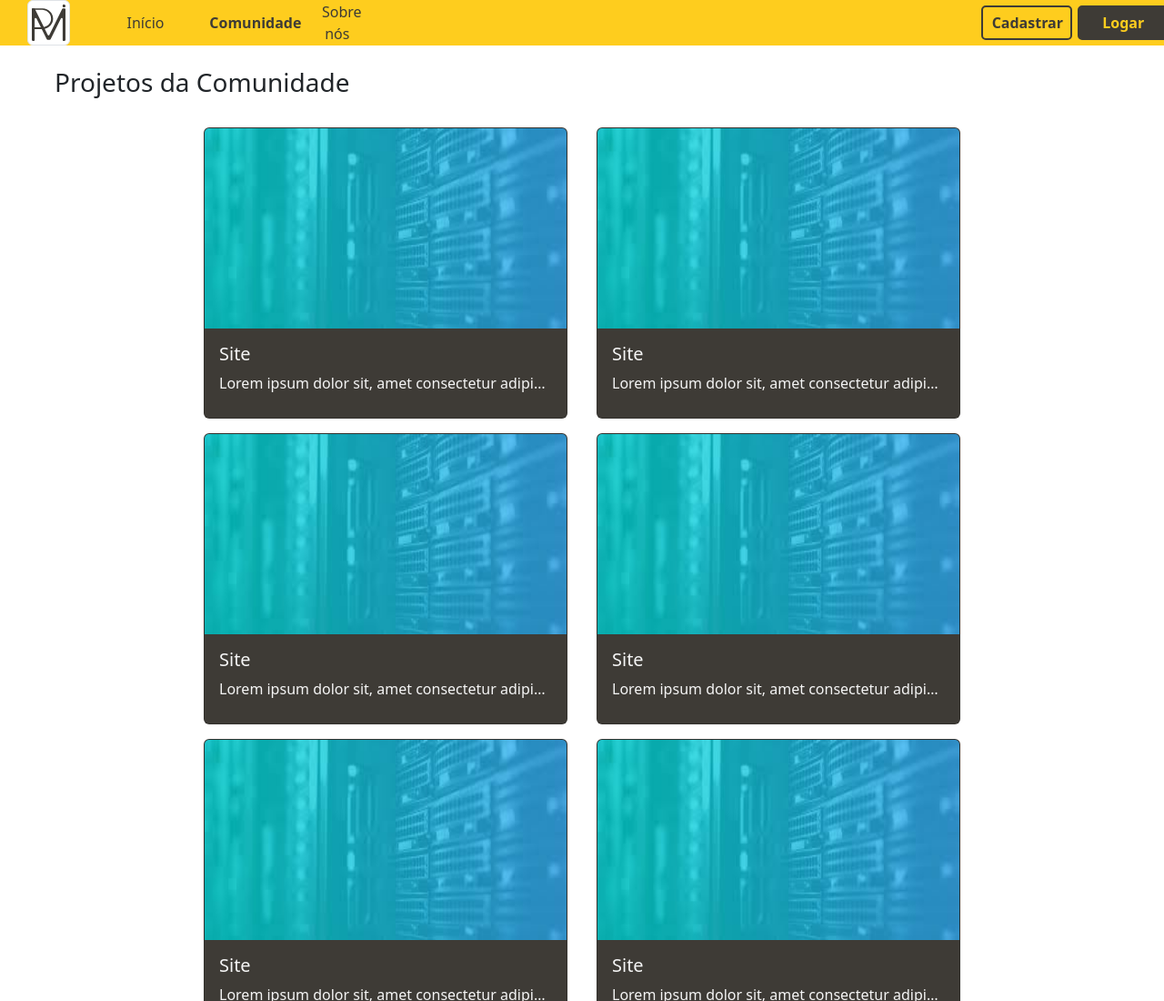
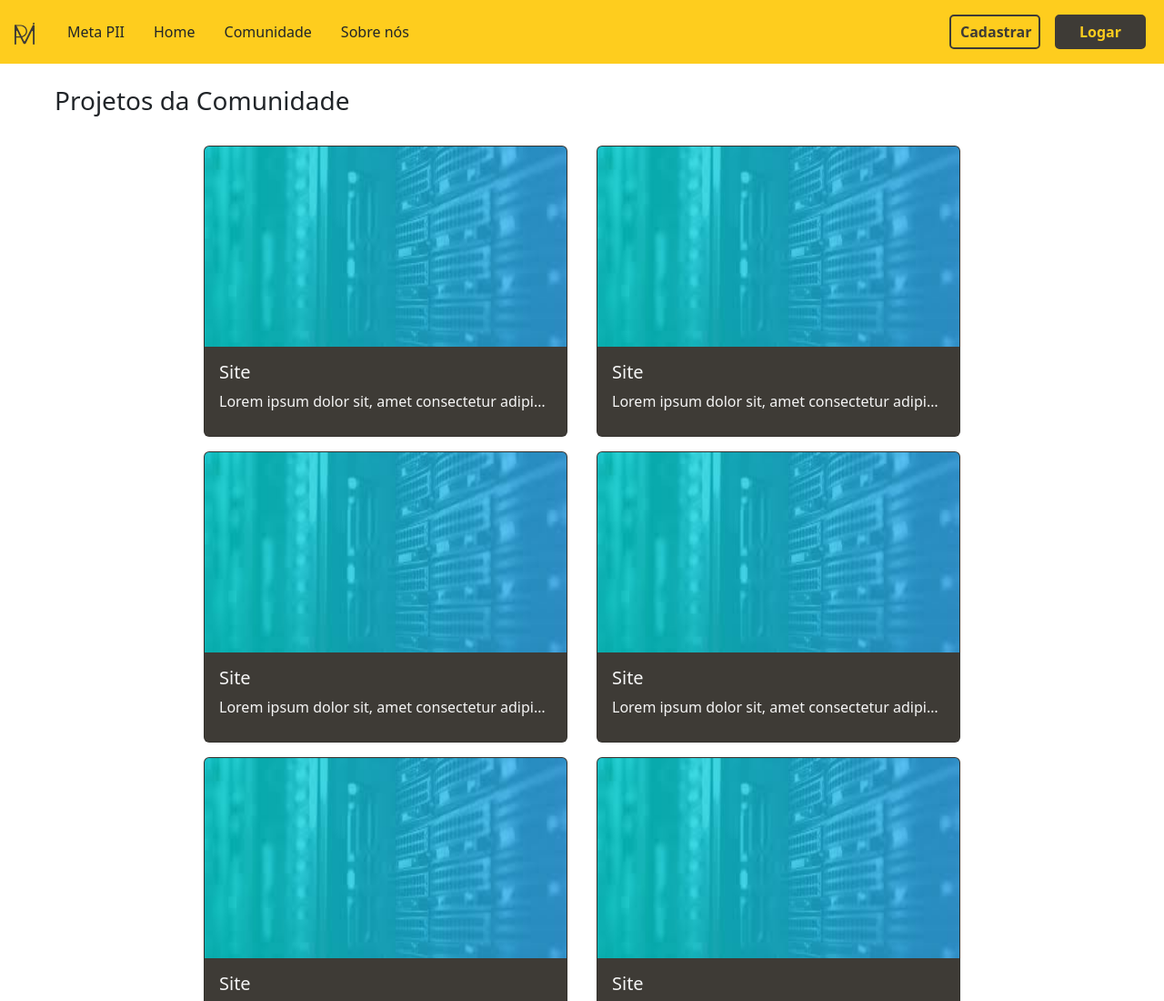
Before and after one commit to barros-carlos/MetaPII, a plain HTML site: page comunidade.html in a window 1280 px wide. Shown: the top 1100 px of the page at 91% size. Drawn offline with nearby package versions, Linux system fonts and the light colour scheme.

Commit message:
modified:   comunidade.html 	modified:   index.html 	modified:   sobre-nos.html

```diff
--- a/comunidade.html
+++ b/comunidade.html
@@ -15,16 +15,25 @@
 </head>
 
 <body>
-    <div class="container-fluid sticky-top text-center ">
-        <div id="navbar" class="row align-items-center">
-            <div class="col-lg-1"><img id="imagem-logo" class="img-thumbnail" src="Imagens/metaPii-Logo.svg" alt="Logo Meta PII"></div>
-            <div class="col-lg-1"><a id="inicio" href="index.html">Início</a></div>
-            <div class="col-lg-1"><a id="comunidade" href="comunidade.html" style="font-weight:800">Comunidade</a></div>
-            <div class="col-lg-1"><a id="sobre-nos" href="sobre-nos.html">Sobre nós</a></div>
-            <div class="col-lg-1 offset-lg-6"><button id="botao-cadastrar">Cadastrar</button></div>
-            <div class="col-lg-1"><button id="botao-logar">Logar</button></div>
+    <nav id="navbar" class="navbar navbar-expand-md">
+        <div class="container-fluid">
+            <a class="navbar-brand" href="#">
+                <img src="Imagens/metaPii-Logo.svg" alt="Bootstrap" width="30" height="24">
+            </a>
+            <a class="nav-link active mx-3" data-bs-toggle="collapse" data-bs-target="#myNavbar" aria-controls="#myNavbar" aria-expanded="false" aria-label="toggle navigation" href="">Meta PII</a>
+            <button class="navbar-toggler" type="button" data-bs-toggle="collapse" data-bs-target="#myNavbar"
+                aria-controls="#myNavbar" aria-expanded="false" aria-label="toggle navigation">
+                <span class="navbar-toggler-icon"></span>
+            </button>
+            <div class="collapse navbar-collapse" id="myNavbar">
+                <a class="nav-link active mx-3 py-2" aria-current="page" href="index.html">Home</a>
+                <a class="nav-link disabled mx-3 py-2" aria-current="page" href="comunidade.html">Comunidade</a>
+                <a class="nav-link active mx-3 py-2" aria-current="page" href="sobre-nos.html">Sobre nós</a>
+                <button id="botao-cadastrar" class="nav-link mx-2 ms-md-auto my-2">Cadastrar</button>
+                <button id="botao-logar" class=" nav-link mx-2 my-2 ">Logar</button>
+            </div>
         </div>
-    </div>
+    </nav>
 
     <div class="container-fluid">
         <h3 class="my-4 ms-5">
```
Also changed, not shown: index.html (+3 -3 lines), sobre-nos.html (+18 -9 lines).
